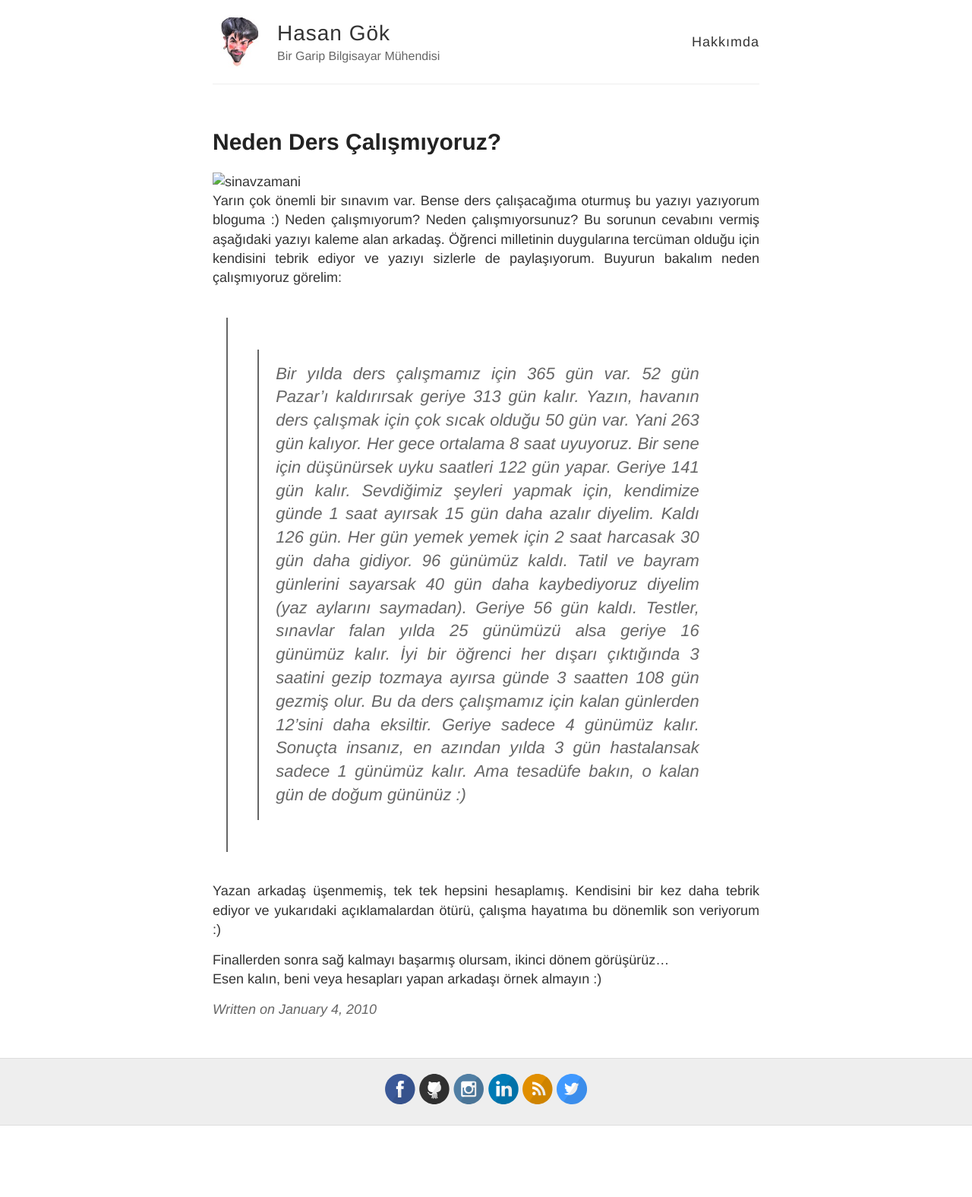
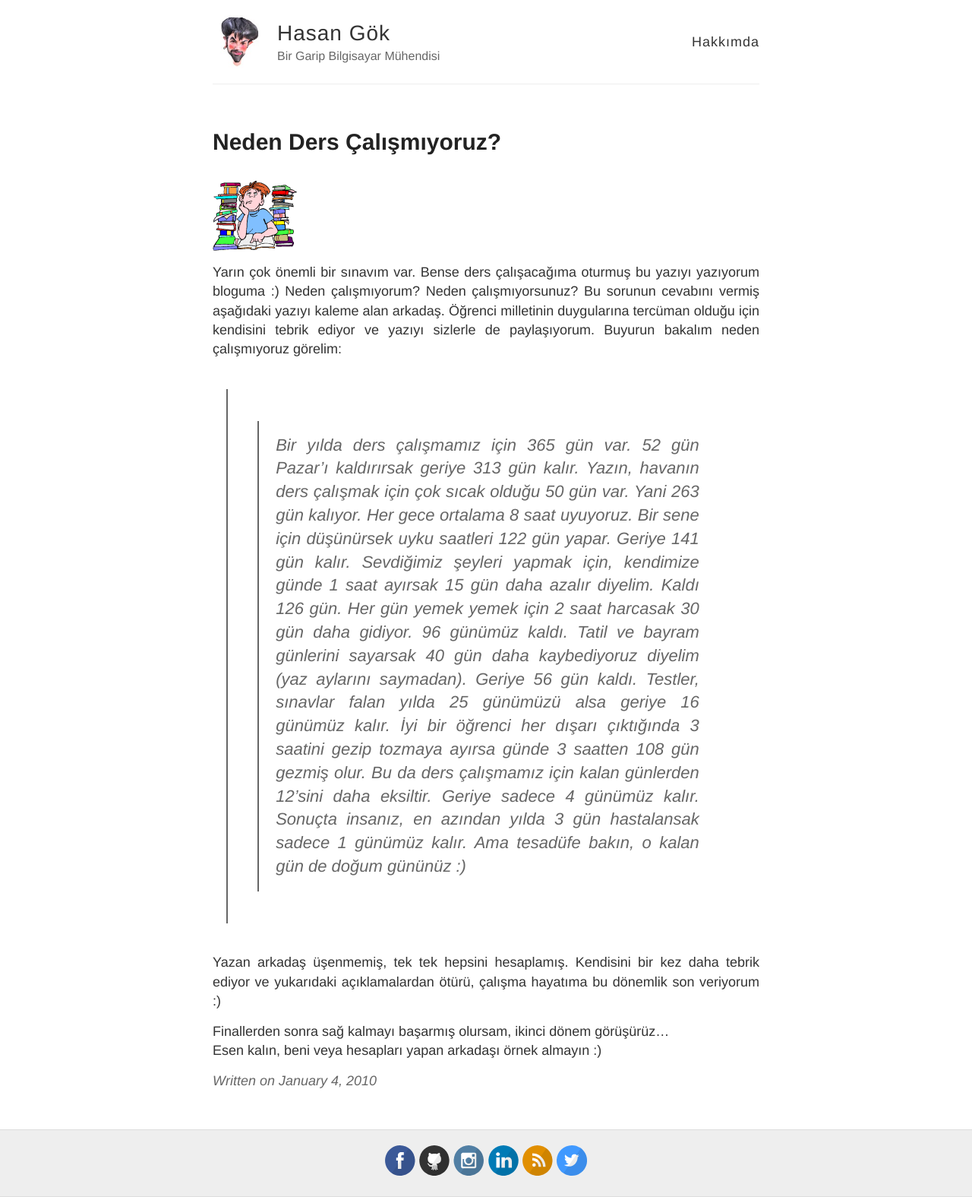
Before and after one commit to hasangok/hasangok.github.io, a Jekyll site: the page built from _posts/2010-01-04-neden-ders-calismiyoruz.md, in a window 1280 px wide. Shown: the whole page at 76% size. Built offline with Jekyll 4.4.1, drawn with Linux system fonts in a browser that asks for light colours; comment, search, counter and statistics services are not loaded; before the commit the page ends 1481 px from its top, so only the background shows below that.

Commit message:
Update 2010-01-04-neden-ders-calismiyoruz.md

```diff
--- a/_posts/2010-01-04-neden-ders-calismiyoruz.md
+++ b/_posts/2010-01-04-neden-ders-calismiyoruz.md
@@ -6,7 +6,7 @@ author: hasangok
 comments: true
 categories: [Kendimden, neden ders çalışmıyoruz]
 ---
-![sinavzamani](http://www.hasangok.com.tr/wp-content/uploads/2009/11/sinavzamani.gif)
+![sinavzamani](https://raw.githubusercontent.com/hasangok/hasangok.github.io/master/uploads/2009/11/sinavzamani.gif)
 Yarın çok önemli bir sınavım var. Bense ders çalışacağıma oturmuş bu yazıyı yazıyorum bloguma :) Neden çalışmıyorum? Neden çalışmıyorsunuz? Bu sorunun cevabını vermiş aşağıdaki yazıyı kaleme alan arkadaş. Öğrenci milletinin duygularına tercüman olduğu için kendisini tebrik ediyor ve yazıyı sizlerle de paylaşıyorum. Buyurun bakalım neden çalışmıyoruz görelim:
 
 >>Bir yılda ders çalışmamız için 365 gün var. 52 gün Pazar'ı kaldırırsak geriye 313 gün kalır. Yazın, havanın ders çalışmak için çok sıcak olduğu 50 gün var. Yani 263 gün kalıyor. Her gece ortalama 8 saat uyuyoruz. Bir sene için düşünürsek uyku saatleri 122 gün yapar. Geriye 141 gün kalır. Sevdiğimiz şeyleri yapmak için, kendimize günde 1 saat ayırsak 15 gün daha azalır diyelim. Kaldı 126 gün. Her gün yemek yemek için 2 saat harcasak 30 gün daha gidiyor. 96 günümüz kaldı. Tatil ve bayram günlerini sayarsak 40 gün daha kaybediyoruz diyelim (yaz aylarını saymadan). Geriye 56 gün kaldı. Testler, sınavlar falan yılda 25 günümüzü alsa geriye 16 günümüz kalır. İyi bir öğrenci her dışarı çıktığında 3 saatini gezip tozmaya ayırsa günde 3 saatten 108 gün gezmiş olur. Bu da ders çalışmamız için kalan günlerden 12'sini daha eksiltir. Geriye sadece 4 günümüz kalır. Sonuçta insanız, en azından yılda 3 gün hastalansak sadece 1 günümüz kalır. Ama tesadüfe bakın, o kalan gün de doğum gününüz :)
```
